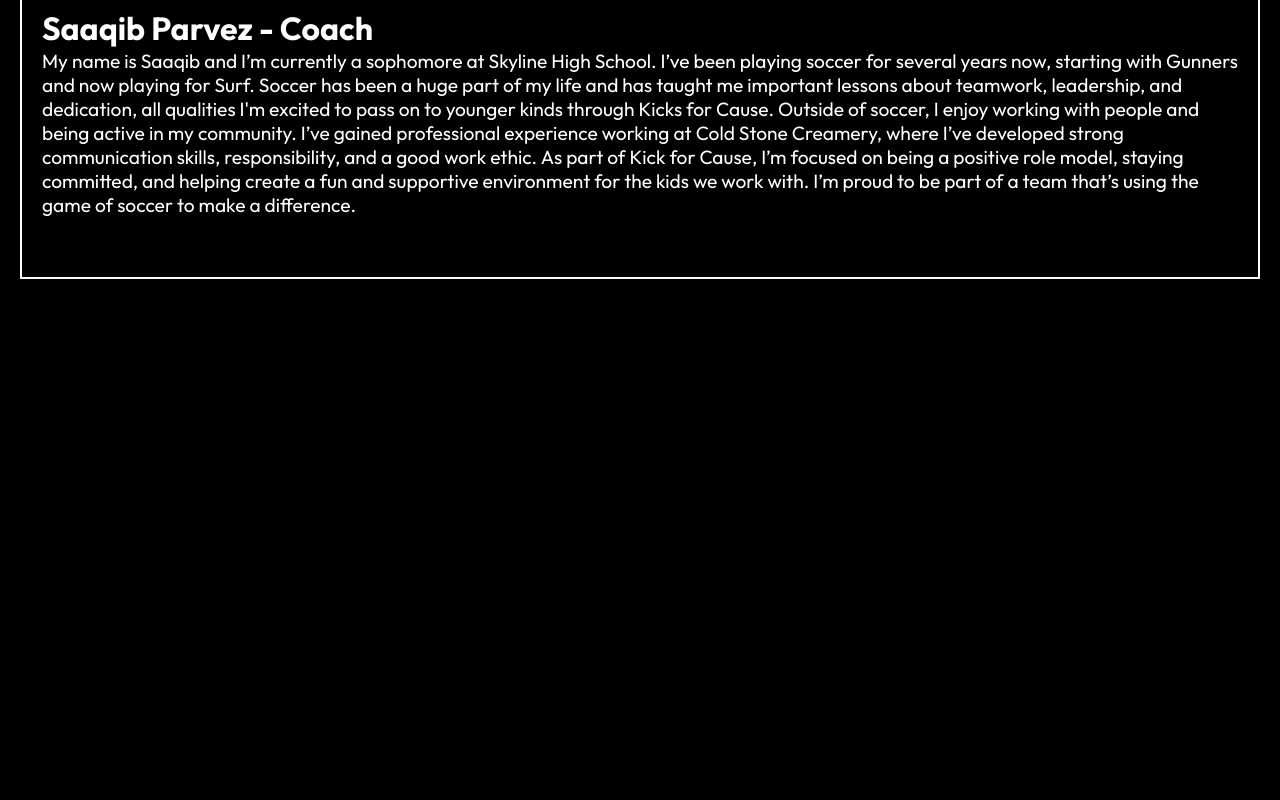
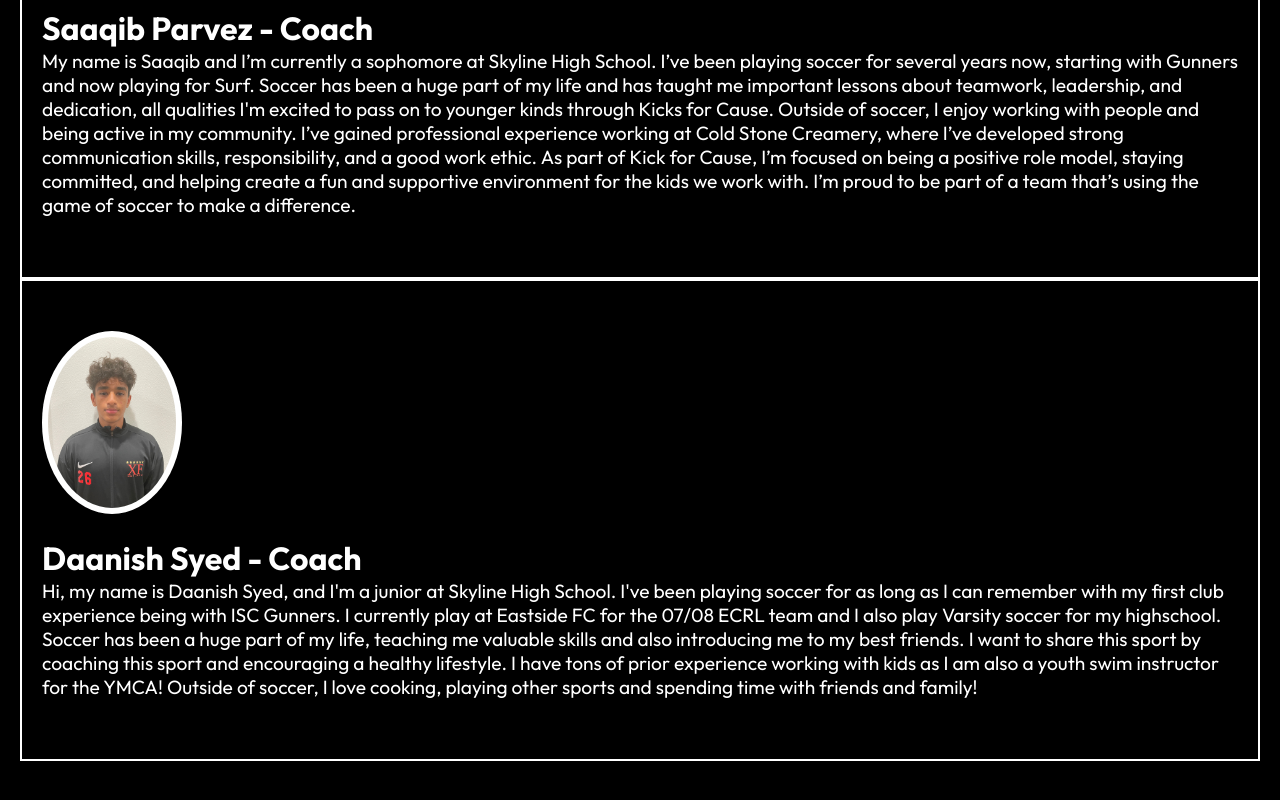
Before and after one commit to rayirthdasgupta/kick-for-cause, a React (Create React App) app: page /team in a window 1280 px wide. Shown: the part 3237-4037 px from the top of the page. Before the commit the page ends 3571 px from the top, so only its background shows below. Built offline with nearby package versions, Linux system fonts and the light colour scheme.

Commit message:
Add Daanish to Meet the Team

```diff
--- a/src/routes/MeetTheTeam.js
+++ b/src/routes/MeetTheTeam.js
@@ -10,6 +10,7 @@ import YechanImg from "../assets/YechanImg.jpeg"
 import AnkitImg from "../assets/AnkitImg.jpeg"
 import AdamImg from "../assets/AdamImg.jpeg"
 import SaaqibImg from "../assets/SaaqibImg.jpeg"
+import DaanishImg from "../assets/daanishimg.jpeg"
 
 const MeetTheTeam = () => {
   return <div>
@@ -52,6 +53,11 @@ const MeetTheTeam = () => {
         <h1>Saaqib Parvez - Coach</h1>
         <p>My name is Saaqib and I’m currently a sophomore at Skyline High School. I’ve been playing soccer for several years now, starting with Gunners and now playing for Surf. Soccer has been a huge part of my life and has taught me important lessons about teamwork, leadership, and dedication, all qualities I'm excited to pass on to younger kinds through Kicks for Cause. Outside of soccer, I enjoy working with people and being active in my community. I’ve gained professional experience working at Cold Stone Creamery, where I’ve developed strong communication skills, responsibility, and a good work ethic. As part of Kick for Cause, I’m focused on being a positive role model, staying committed, and helping create a fun and supportive environment for the kids we work with. I’m proud to be part of a team that’s using the game of soccer to make a difference.</p>
         </div>
+        <div className='saaqib'>
+        <img src={DaanishImg} alt = "oops"/>
+        <h1>Daanish Syed - Coach</h1>
+        <p>Hi, my name is Daanish Syed, and I'm a junior at Skyline High School. I've been playing soccer for as long as I can remember with my first club experience being with ISC Gunners. I currently play at Eastside FC for the 07/08 ECRL team and I also play Varsity soccer for my highschool. Soccer has been a huge part of my life, teaching me valuable skills and also introducing me to my best friends. I want to share this sport by coaching this sport and encouraging a healthy lifestyle. I have tons of prior experience working with kids as I am also a youth swim instructor for the YMCA! Outside of soccer, I love cooking, playing other sports and spending time with friends and family!</p>
+        </div>
 
 
     </div>
```
